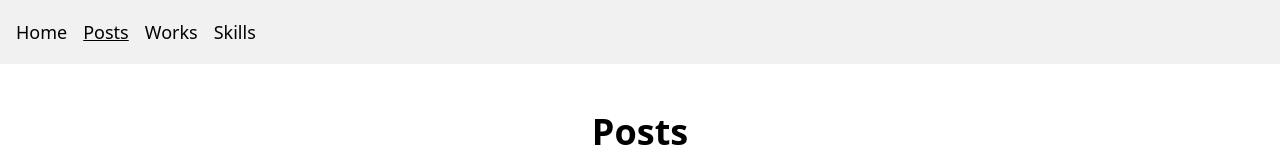
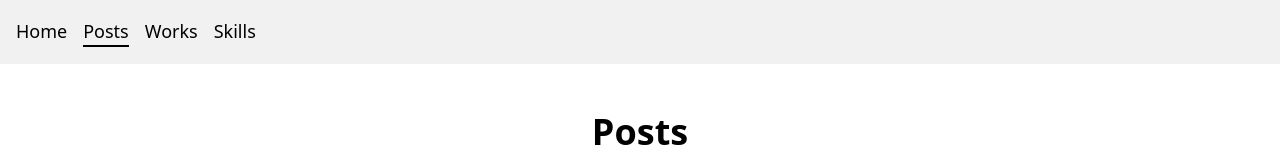
Before and after one commit to ryo-manba/portfolio-website, a Next.js app: page /posts in a window 1280 px wide. Shown: the top 160 px of the page. Built offline with nearby package versions, Linux system fonts and the light colour scheme; no server answers.

Commit message:
update: activeなタブのunderlineを濃くした

```diff
--- a/src/components/Header/Header.tsx
+++ b/src/components/Header/Header.tsx
@@ -11,17 +11,14 @@ const HeaderItem = memo(function HeaderItem({ linkUrl, children }: Props) {
   const isActive = router.pathname === linkUrl;
 
   return (
-    <>
-      <Link href={linkUrl} legacyBehavior>
-        <a
-          className={`text-black text-lg hover:text-[#4B4B4B] ${
-            isActive ? 'underline' : ''
-          }`}
-        >
-          {children}
-        </a>
-      </Link>
-    </>
+    <Link
+      href={linkUrl}
+      className={`text-black text-lg hover:text-[#4B4B4B] ${
+        isActive ? 'border-b-2 border-black' : ''
+      }`}
+    >
+      {children}
+    </Link>
   );
 });
 
```
